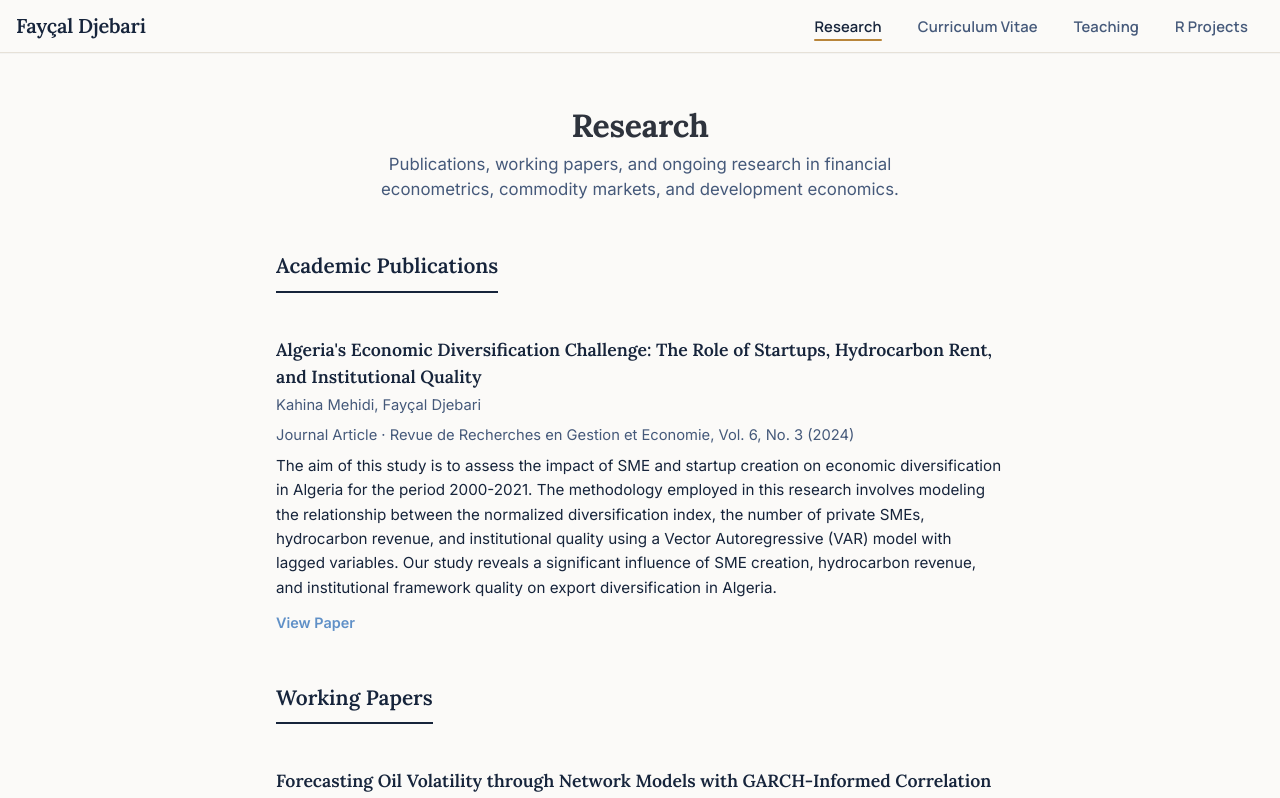
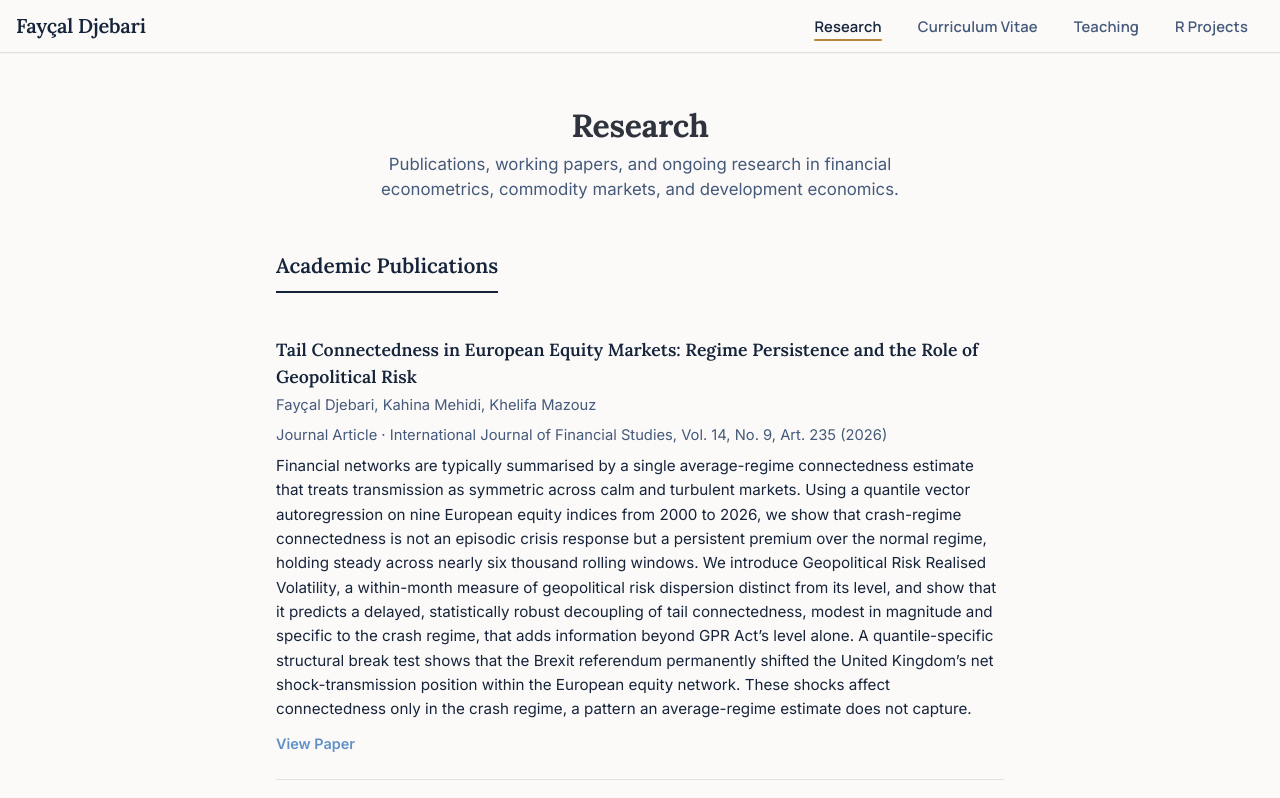
Before and after one commit to FaycalDjebari/faycaldjebari.github.io, a React (Vite) app: page /research in a window 1280 px wide. Shown: the top 798 px of the page. Built offline with nearby package versions, Linux system fonts and the light colour scheme.

Commit message:
Add new research paper entry to manualPapers

```diff
--- a/src/pages/Research.jsx
+++ b/src/pages/Research.jsx
@@ -22,6 +22,17 @@ const Research = () => {
 
   const manualPapers = [
     {
+      title:
+        "Tail Connectedness in European Equity Markets: Regime Persistence and the Role of Geopolitical Risk",
+      authors: "Fayçal Djebari, Kahina Mehidi, Khelifa Mazouz",
+      journal:
+        "International Journal of Financial Studies, Vol. 14, No. 9, Art. 235 (2026)",
+      abstract:
+        "Financial networks are typically summarised by a single average-regime connectedness estimate that treats transmission as symmetric across calm and turbulent markets. Using a quantile vector autoregression on nine European equity indices from 2000 to 2026, we show that crash-regime connectedness is not an episodic crisis response but a persistent premium over the normal regime, holding steady across nearly six thousand rolling windows. We introduce Geopolitical Risk Realised Volatility, a within-month measure of geopolitical risk dispersion distinct from its level, and show that it predicts a delayed, statistically robust decoupling of tail connectedness, modest in magnitude and specific to the crash regime, that adds information beyond GPR Act’s level alone. A quantile-specific structural break test shows that the Brexit referendum permanently shifted the United Kingdom’s net shock-transmission position within the European equity network. These shocks affect connectedness only in the crash regime, a pattern an average-regime estimate does not capture.",
+      link: "https://doi.org/10.3390/ijfs14090235",
+      type: "Journal Article",
+    },
+    {
       title: "Algeria's Economic Diversification Challenge: The Role of Startups, Hydrocarbon Rent, and Institutional Quality",
       authors: "Kahina Mehidi, Fayçal Djebari",
       journal: "Revue de Recherches en Gestion et Economie, Vol. 6, No. 3 (2024)",
@@ -29,7 +40,7 @@ const Research = () => {
         "The aim of this study is to assess the impact of SME and startup creation on economic diversification in Algeria for the period 2000-2021. The methodology employed in this research involves modeling the relationship between the normalized diversification index, the number of private SMEs, hydrocarbon revenue, and institutional quality using a Vector Autoregressive (VAR) model with lagged variables. Our study reveals a significant influence of SME creation, hydrocarbon revenue, and institutional framework quality on export diversification in Algeria.",
       link: "https://asjp.cerist.dz/en/article/255763",
       type: "Journal Article",
-    },
+    }
   ];
 
   const renderArxivContent = () => {
```
